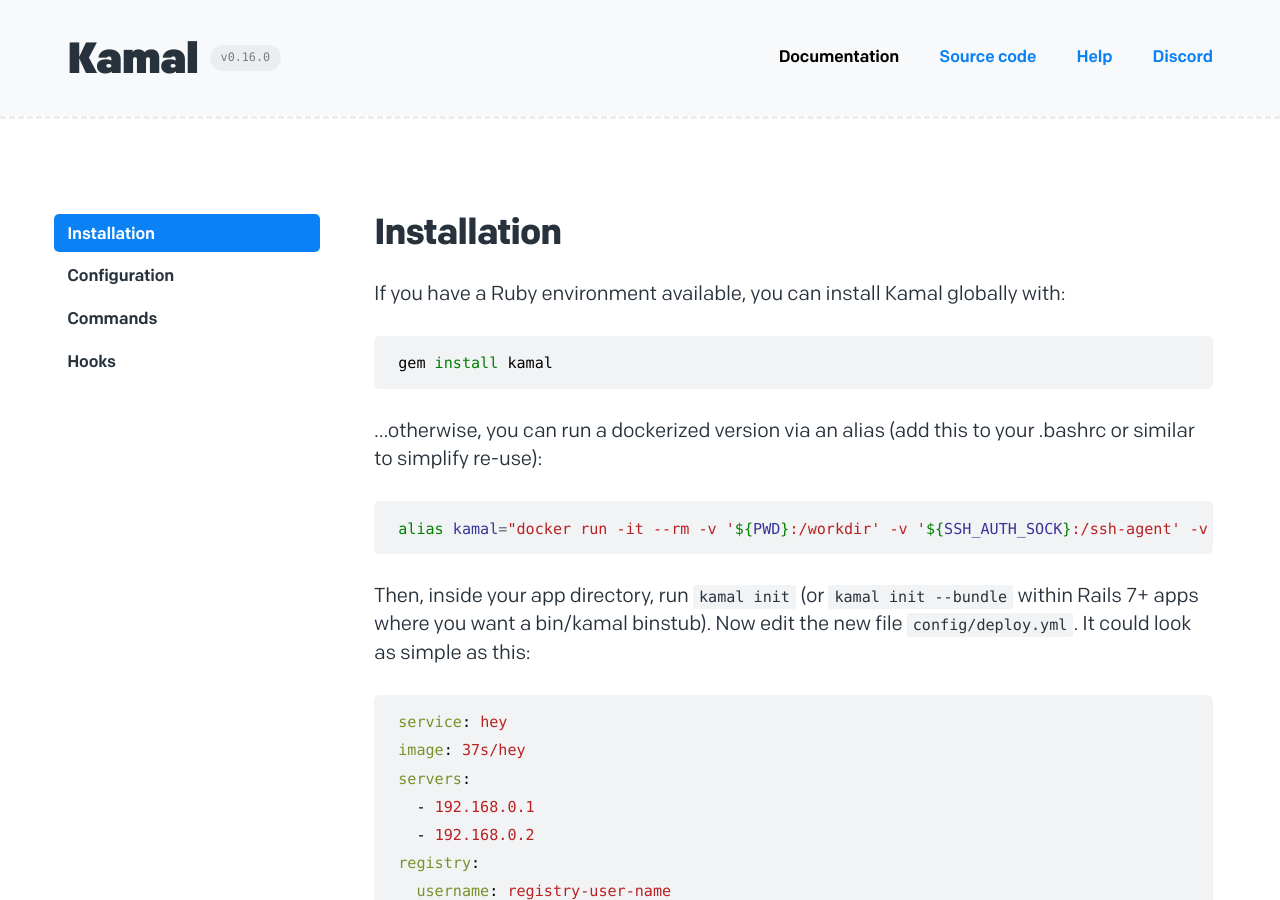
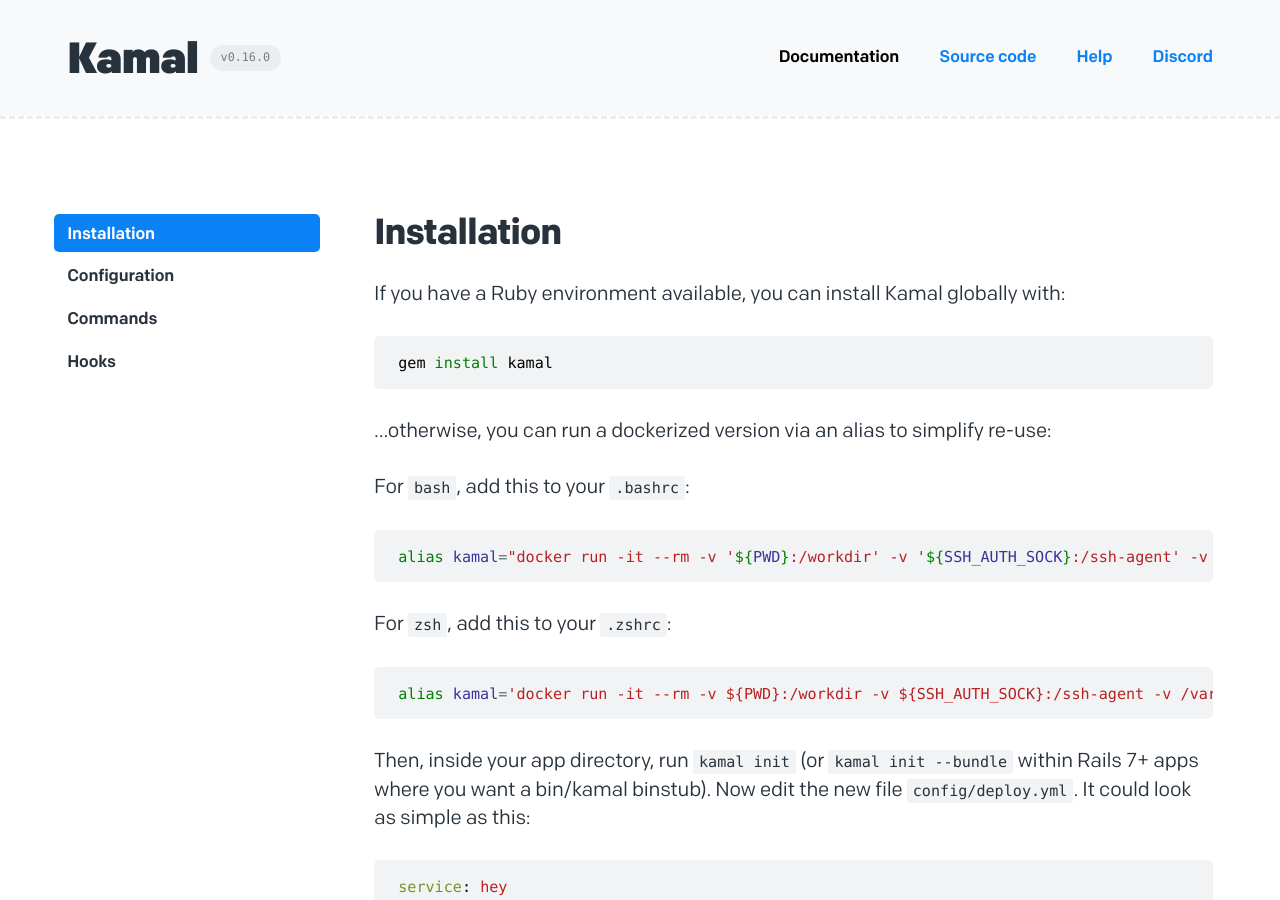
Before and after one commit to basecamp/kamal-site, a Jekyll site: the page built from _docs/installation.md, in a window 1280 px wide and 900 px high. Built offline with Jekyll 4.4.1, drawn with Linux system fonts in a browser that asks for light colours.

Commit message:
Update installation.md
The original alias only works for bash as env vars interpolation works differently in zsh.
For zsh, use global single quotes instead of double-quotes.

````diff
--- a/_docs/installation.md
+++ b/_docs/installation.md
@@ -11,10 +11,16 @@ If you have a Ruby environment available, you can install Kamal globally with:
 gem install kamal
 ```
 
-...otherwise, you can run a dockerized version via an alias (add this to your .bashrc or similar to simplify re-use):
+...otherwise, you can run a dockerized version via an alias to simplify re-use:
 
+For `bash`, add this to your `.bashrc`:
 ```sh
 alias kamal="docker run -it --rm -v '${PWD}:/workdir' -v '${SSH_AUTH_SOCK}:/ssh-agent' -v /var/run/docker.sock:/var/run/docker.sock -e 'SSH_AUTH_SOCK=/ssh-agent' ghcr.io/basecamp/kamal:latest"
+```
+
+For `zsh`, add this to your `.zshrc`:
+```sh
+alias kamal='docker run -it --rm -v ${PWD}:/workdir -v ${SSH_AUTH_SOCK}:/ssh-agent -v /var/run/docker.sock:/var/run/docker.sock -e SSH_AUTH_SOCK=/ssh-agent ghcr.io/basecamp/kamal:latest'
 ```
 
 Then, inside your app directory, run `kamal init` (or `kamal init --bundle` within Rails 7+ apps where you want a bin/kamal binstub). Now edit the new file `config/deploy.yml`. It could look as simple as this:
````
